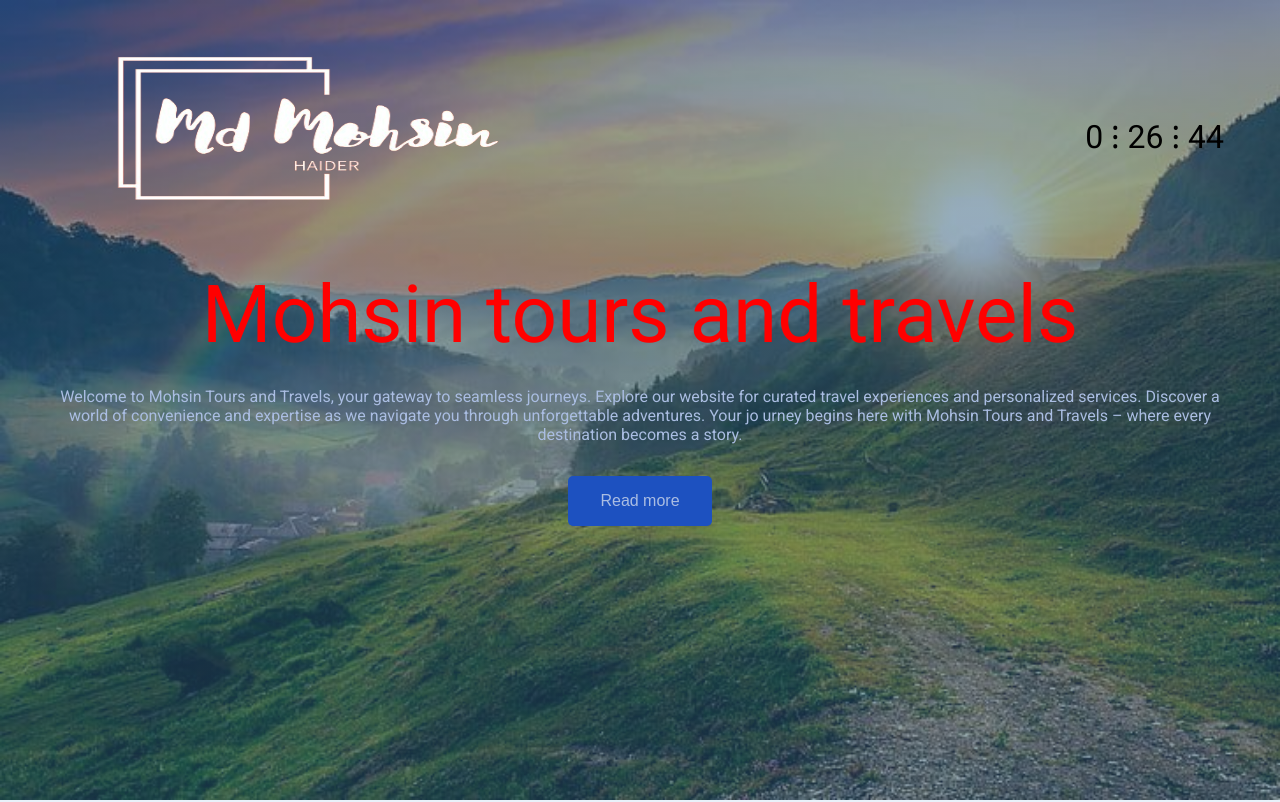
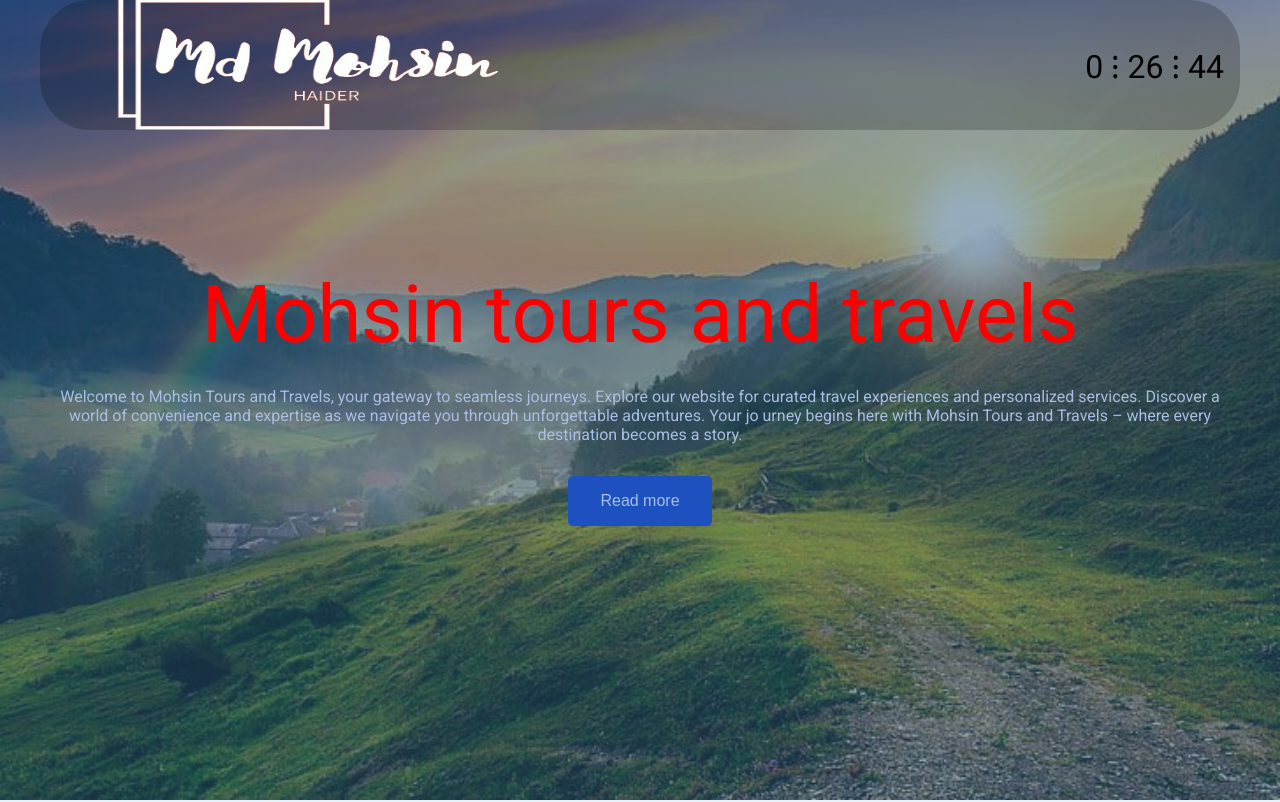
Before and after one commit to MdMohsinHaider/CODSOFT_LANDING_PAGE, a plain HTML site: page index.html in a window 1280 px wide. Shown: the top 802 px of the page. Drawn offline with nearby package versions, Linux system fonts and the light colour scheme.

Commit message:
nav bar landing page

```diff
--- a/style.css
+++ b/style.css
@@ -58,6 +58,9 @@ nav {
     display: flex;
     align-items: center;
     justify-content: space-between;
+    background-color: rgba(0, 0, 0, 0.205);
+    height: 130px;
+    border-radius: 50px;
 }
 
 .nav__logo a {
```
Also changed, not shown: index.html (+1 -1 lines).
